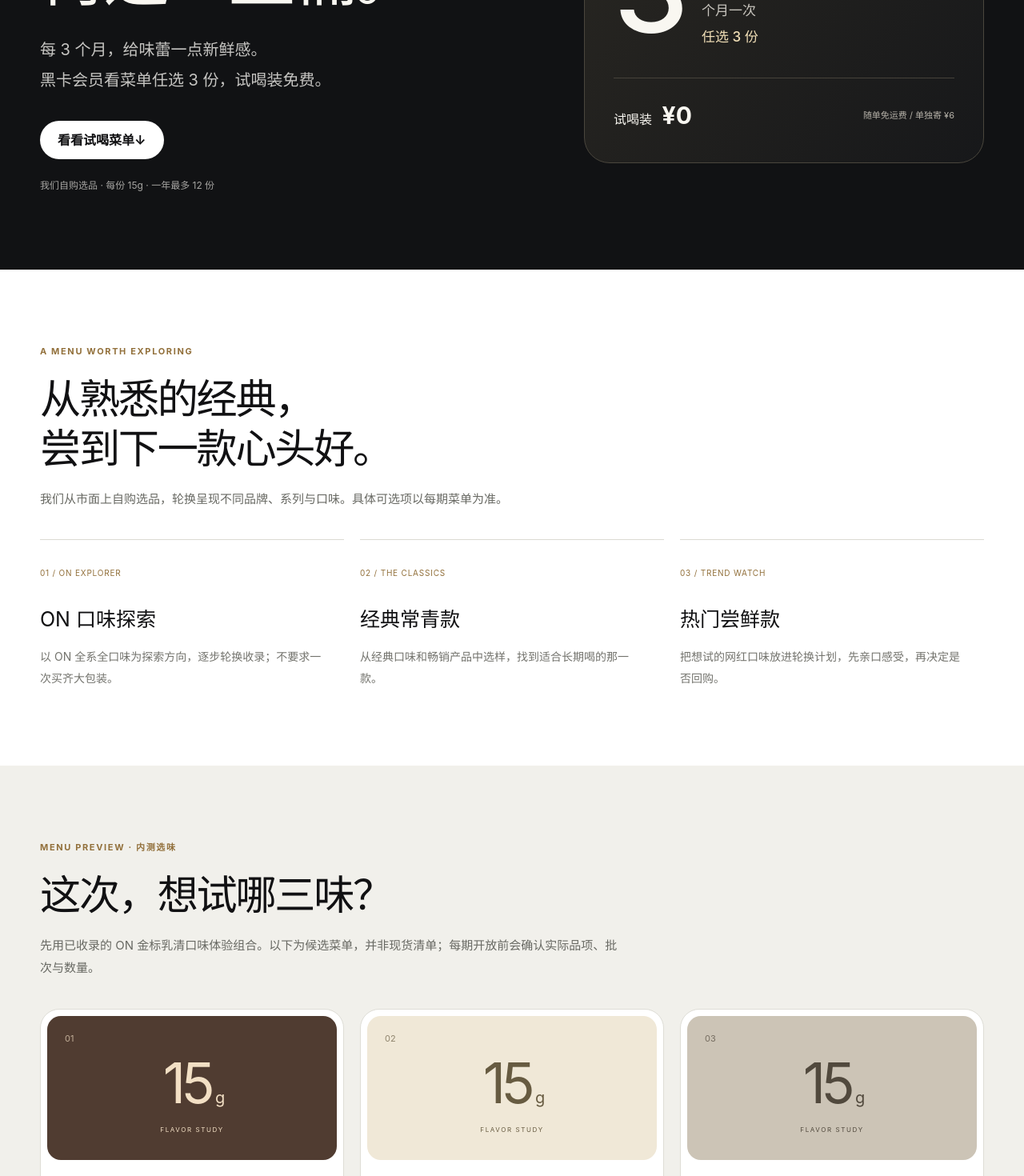
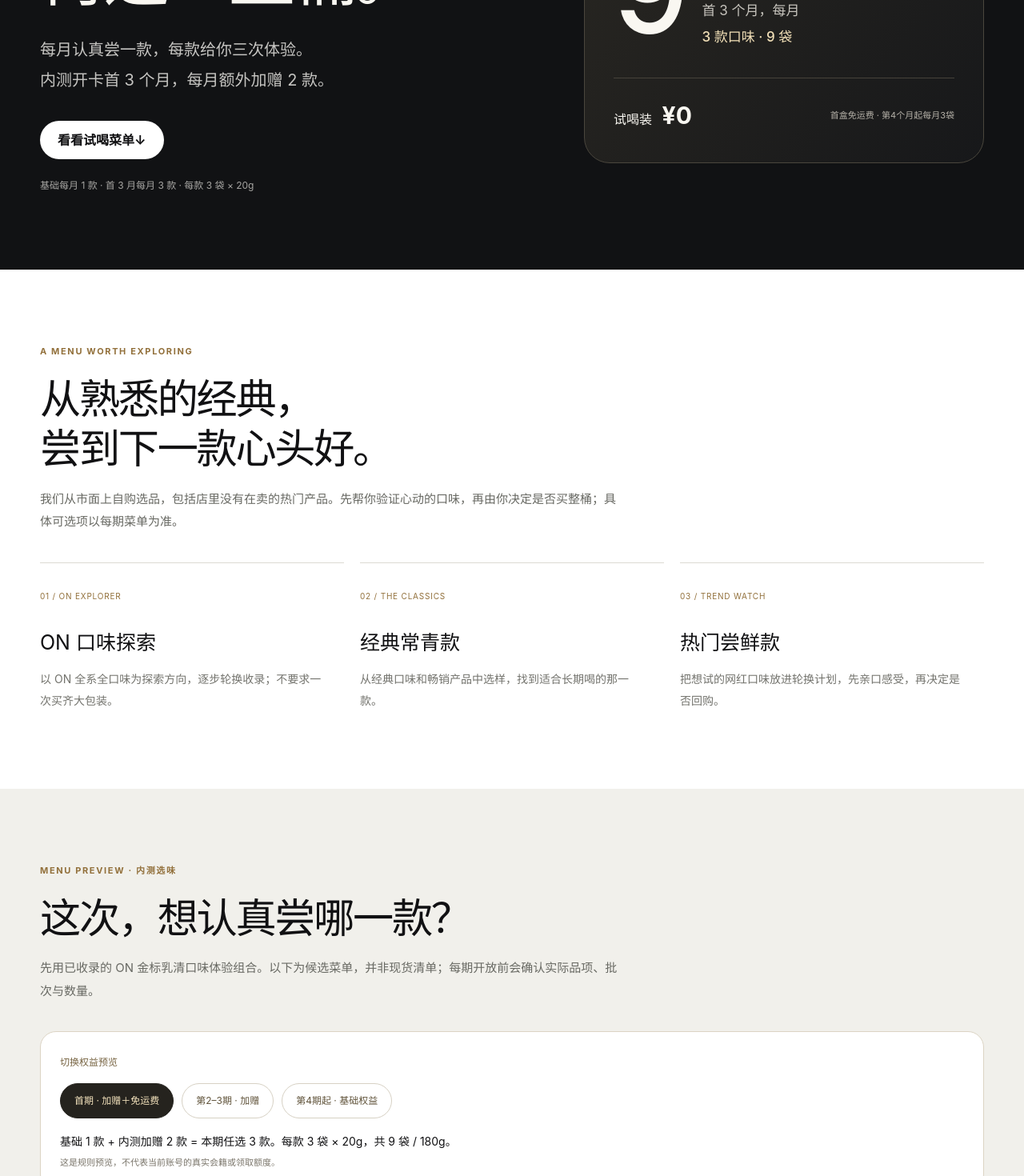
Before and after one commit to melolaw1999/spnc-website, a Next.js app: page /membership/tasting in a window 1280 px wide. Shown: the part 440-1910 px from the top of the page at 80% size. Built offline with nearby package versions, Linux system fonts and the light colour scheme; no server answers.

Commit message:
定稿黑卡月度试喝基础权益与首三期开卡加赠

```diff
--- a/src/app/membership/account/page.tsx
+++ b/src/app/membership/account/page.tsx
@@ -31,7 +31,7 @@ export default function MembershipAccountPage() {
           <article><span>会籍剩余</span><strong>365<small>天</small></strong><p>2027年8月2日到期</p></article>
         </div>
 
-        <section className={styles.accountTasting}><div><span>BLACK CARD · TASTING ROOM</span><h2>这一期，尝点新口味。</h2><p>每 3 个月任选 3 份，每份 15g，试喝装免费。随单免运费，单独寄 ¥6。</p><small>当前为内测菜单体验，领取资格与实物库存尚未开放。</small></div><Link className={styles.primaryButton} href="/membership/tasting">进入口味试饮室 →</Link></section>
+        <section className={styles.accountTasting}><div><span>BLACK CARD · TASTING ROOM</span><h2>这一期，尝点新口味。</h2><p>基础每月 1 款，每款 3 袋 × 20g。首次开卡前 3 期每期加赠 2 款，共 9 袋；第 4 期起每月 3 袋。首盒免运费。</p><small>当前为内测菜单体验，领取资格与实物库存尚未开放。</small></div><Link className={styles.primaryButton} href="/membership/tasting">进入口味试饮室 →</Link></section>
 
         <div className={styles.accountGrid}>
           <section className={styles.activityPanel}>
--- a/src/app/membership/page.tsx
+++ b/src/app/membership/page.tsx
@@ -19,7 +19,7 @@ export default function MembershipPage() {
         <div className={styles.heroCopy}>
           <p className={styles.kicker}>SPNC BLACK MEMBERSHIP</p>
           <h1>每一次长期选择，<br />都有回报。</h1>
-          <p className={styles.heroLead}>¥299 / 年。指定商品享未税实付金额 2% 返利，再加每 3 个月任选 3 份免费口味试喝装。</p>
+          <p className={styles.heroLead}>¥299 / 年。指定商品享未税实付金额 2% 返利，每月免费选 1 款口味，每款 3 袋；内测开卡首 3 个月，每月加赠 2 款。</p>
           <div className={styles.heroActions}><Link className={styles.primaryButton} href="/membership/activate">已有CDKEY，立即开卡</Link><Link className={styles.textButton} href="/membership/account">预览会员中心 <span>→</span></Link></div>
           <div className={styles.heroFinePrint}>会员服务于淘宝店铺购买 · 从成功兑换日起365天有效</div>
         </div>
@@ -32,13 +32,13 @@ export default function MembershipPage() {
         <header className={styles.sectionHeader}><span>MEMBERSHIP BENEFITS</span><h2>长期有回报，尝新有期待。</h2></header>
         <div className={styles.benefitGrid}>
           <article><small>01</small><strong>2%</strong><h3>指定商品返利</h3><p>按规则剔除对应税费，以未税实付金额计算。</p></article>
-          <article><small>02</small><strong>3<em>份 / 期</em></strong><h3>免费口味试喝</h3><p>每 3 个月任选 3 份，每份 15g。一年 4 期，最多 12 份；随单免运费，单独寄 ¥6。</p></article>
+          <article><small>02</small><strong>9<em>袋 / 加赠期</em></strong><h3>口味体验，开卡加赠</h3><p>基础每月 1 款 × 3 袋 × 20g；首 3 个月每月加赠 2 款，共 9 袋。第 4 个月起每月 3 袋。</p></article>
           <article><small>03</small><strong>15<em>th</em></strong><h3>按月兑现返利</h3><p>每月1日核对上月订单，审核通过的返利于每月15日通过企业支付宝集中发放。</p></article>
         </div>
       </div>
     </section>
 
-    <section className={styles.tastingSection}><div className={`container ${styles.tastingFeature}`}><div><span>BLACK CARD · TASTING ROOM</span><h2>先尝一口，<br />再选一整桶。</h2><p>我们自购市面上的经典、畅销与热门口味，把 ON 全系全口味逐步加入探索菜单。每期轮换，按自己的喜好选三味。</p><Link className={styles.lightButton} href="/membership/tasting">看看试喝菜单 →</Link><small>内测菜单预览 · 实际品项以当期采购与可领取库存为准</small></div><div className={styles.tastingFeatureValue}><span>每 3 个月</span><strong>3<em>份</em></strong><b>试喝装 ¥0</b><p>随店铺订单寄免运费<br />单独寄送 ¥6 运费</p></div></div></section>
+    <section className={styles.tastingSection}><div className={`container ${styles.tastingFeature}`}><div><span>BLACK CARD · TASTING ROOM</span><h2>先尝一口，<br />再选一整桶。</h2><p>我们自购市面上的经典、畅销与热门口味，把 ON 全系全口味逐步加入探索菜单。包括我们没有在卖的产品，每月按自己的喜好选味，每款分三次体验。</p><Link className={styles.lightButton} href="/membership/tasting">看看试喝菜单 →</Link><small>首 3 期加赠是否延续另行公告 · 内测菜单以实际采购与可领取库存为准</small></div><div className={styles.tastingFeatureValue}><span>开卡首 3 个月，每月</span><strong>3<em>款 × 3 袋</em></strong><b>试喝装 ¥0 · 首盒免运费</b><p>第 4 个月起，每月 1 款 × 3 袋<br />后续随单免运费，单独寄 ¥6</p></div></div></section>
 
     <section className={styles.calculationSection}>
       <div className={`container ${styles.calculationGrid}`}>
--- a/src/app/membership/tasting/page.tsx
+++ b/src/app/membership/tasting/page.tsx
@@ -11,19 +11,21 @@ export default function TastingPage() {
   return <main className={membershipStyles.membershipPage}>
     <MembershipPreviewNav current="/membership/tasting" />
     <section className={styles.hero}><div className={`container ${styles.heroGrid}`}>
-      <div><span className={styles.eyebrow}>BLACK CARD · TASTING ROOM</span><h1>先尝一口，<br />再选一整桶。</h1><p className={styles.lead}>每 3 个月，给味蕾一点新鲜感。<br />黑卡会员看菜单任选 3 份，试喝装免费。</p><a className={membershipStyles.lightButton} href="#tasting-menu">看看试喝菜单 <span>↓</span></a><p className={styles.heroNote}>我们自购选品 · 每份 15g · 一年最多 12 份</p></div>
-      <div className={styles.heroNumbers}><span>YOUR QUARTERLY TREAT</span><div><strong>3</strong><p>个月一次<br /><b>任选 3 份</b></p></div><footer><span>试喝装 <b>¥0</b></span><small>随单免运费 / 单独寄 ¥6</small></footer></div>
+      <div><span className={styles.eyebrow}>BLACK CARD · TASTING ROOM</span><h1>先尝一口，<br />再选一整桶。</h1><p className={styles.lead}>每月认真尝一款，每款给你三次体验。<br />内测开卡首 3 个月，每月额外加赠 2 款。</p><a className={membershipStyles.lightButton} href="#tasting-menu">看看试喝菜单 <span>↓</span></a><p className={styles.heroNote}>基础每月 1 款 · 首 3 月每月 3 款 · 每款 3 袋 × 20g</p></div>
+      <div className={styles.heroNumbers}><span>YOUR FIRST THREE MONTHS</span><div><strong>9</strong><p>首 3 个月，每月<br /><b>3 款口味 · 9 袋</b></p></div><footer><span>试喝装 <b>¥0</b></span><small>首盒免运费 · 第4个月起每月3袋</small></footer></div>
     </div></section>
-    <section className={styles.section}><div className="container"><header className={styles.heading}><span className={styles.eyebrow}>A MENU WORTH EXPLORING</span><h2>从熟悉的经典，<br />尝到下一款心头好。</h2><p>我们从市面上自购选品，轮换呈现不同品牌、系列与口味。具体可选项以每期菜单为准。</p></header>
+    <section className={styles.section}><div className="container"><header className={styles.heading}><span className={styles.eyebrow}>A MENU WORTH EXPLORING</span><h2>从熟悉的经典，<br />尝到下一款心头好。</h2><p>我们从市面上自购选品，包括店里没有在卖的热门产品。先帮你验证心动的口味，再由你决定是否买整桶；具体可选项以每期菜单为准。</p></header>
       <div className={styles.collectionGrid}><article><span>01 / ON EXPLORER</span><h3>ON 口味探索</h3><p>以 ON 全系全口味为探索方向，逐步轮换收录；不要求一次买齐大包装。</p></article><article><span>02 / THE CLASSICS</span><h3>经典常青款</h3><p>从经典口味和畅销产品中选样，找到适合长期喝的那一款。</p></article><article><span>03 / TREND WATCH</span><h3>热门尝鲜款</h3><p>把想试的网红口味放进轮换计划，先亲口感受，再决定是否回购。</p></article></div>
     </div></section>
-    <section id="tasting-menu" className={styles.menuSection}><div className="container"><header className={styles.heading}><span className={styles.eyebrow}>MENU PREVIEW · 内测选味</span><h2>这次，想试哪三味？</h2><p>先用已收录的 ON 金标乳清口味体验组合。以下为候选菜单，并非现货清单；每期开放前会确认实际品项、批次与数量。</p></header><TastingMenuPreview /></div></section>
+    <section id="tasting-menu" className={styles.menuSection}><div className="container"><header className={styles.heading}><span className={styles.eyebrow}>MENU PREVIEW · 内测选味</span><h2>这次，想认真尝哪一款？</h2><p>先用已收录的 ON 金标乳清口味体验组合。以下为候选菜单，并非现货清单；每期开放前会确认实际品项、批次与数量。</p></header><TastingMenuPreview /></div></section>
     <section className={styles.section}><div className={`container ${styles.rulesGrid}`}><header className={styles.heading}><span className={styles.eyebrow}>GOOD TO KNOW</span><h2>小份尝新，<br />规则也简单。</h2><Link className={membershipStyles.textButton} href="/membership">查看全部黑卡权益 →</Link></header><div className={styles.rules}>
-      <article><h3>每 3 个月一次，从开卡日算起</h3><p>每个 365 天会籍年度共 4 期：开卡当日及满 3、6、9 个日历月各开放一期。每期可领取 1 次、任选 3 款不同口味，每款 1 份；首期无需等满 3 个月。</p></article>
-      <article><h3>3 份免费，寄送方式自己选</h3><p>每份 15g，为口味体验份量。与同一会员的店铺实物订单合并寄送，免试喝装运费；单独寄送收取 ¥6 运费，每期合并为一个包裹，仅寄中国大陆。</p></article>
-      <article><h3>当期选，当期领</h3><p>须在会籍有效期内领取；本期资格在下一期开始时失效，末期至会籍到期日截止。不累积、不折现、不转赠，续费按新的会籍年度重新计算。</p></article>
+      <article><h3>基础权益：每月 1 款，每款 3 袋</h3><p>每个 365 天会籍年度共 12 期，开卡当日开放首期，之后每满一个日历月开放下一期。基础每期任选 1 款口味，每款 3 袋，每袋 20g；每款合计 60g，分三次认真体验。</p></article>
+      <article><h3>内测加赠：首次开卡的前 3 期，每期再加 2 款</h3><p>参与本轮内测的新会员，第 1–3 期均为基础 1 款 + 加赠 2 款，即每期任选 3 款、共 9 袋 / 180g。第 4 期起恢复每期 1 款、3 袋。加赠是否延续另行公告；已确认的首 3 期加赠不受后续调整影响，续费不自动重复享受开卡加赠。</p></article>
+      <article><h3>试喝免费，首盒也免运费</h3><p>首次开卡的首期试喝盒独立寄送免运费，无需先买整桶。后续随同一会员的店铺实物订单寄送免试喝装运费，单独寄送每个包裹收取 ¥6 运费，仅寄中国大陆。开卡礼由首期加赠和首盒免运费组成，不再叠加一套重复试喝礼。</p></article>
+      <article><h3>不用赶着领，可以合并寄送</h3><p>当年度未使用的额度可在会籍有效期内累计、合并寄送，不折现、不转赠，到期失效。加赠按额度所属期计算，合并寄送不重复增加额度；续费开启新会籍年度，基础权益继续按月发放。</p></article>
+      <article><h3>同一个口味，给自己三次机会</h3><p>建议分几天、按平时习惯的比例与喝法重复体验，看看是否愿意长期喝。也可以尝试冰水、常温水或牛奶，记下更喜欢的搭配；冲泡比例以对应产品说明为准，不强制完成评价或购买整桶。</p></article>
       <article><h3>菜单轮换，缺货先沟通</h3><p>ON 全系全口味为逐步收录计划，并非每期全部在列。以当期实际菜单为准；选中口味缺货时可改选，未经确认不替换。因我们缺货导致整期无法领取的，保留该期补领资格。</p></article>
-      <article><h3>每份都要知道自己在喝什么</h3><p>领取前展示实际产品的配料、过敏原、批次及效期信息。含乳等致敏成分的产品，请按实际标签判断；分装试喝会明确标注，不作为品牌原厂试用装宣传。15g 仅用于品尝，不等同于产品建议食用量。</p></article>
+      <article><h3>每份都要知道自己在喝什么</h3><p>领取前展示实际产品的配料、过敏原、批次及效期信息。含乳等致敏成分的产品，请按实际标签判断；分装试喝会明确标注，不作为品牌原厂试用装宣传。20g 仅用于品尝，不等同于产品建议食用量。</p></article>
     </div></div></section>
   </main>;
 }
--- a/src/app/membership/tasting/tasting.module.css
+++ b/src/app/membership/tasting/tasting.module.css
@@ -29,10 +29,17 @@
 .menuCard.selected { border-color: #97743d; box-shadow: 0 0 0 2px #97743d; }
 .menuCard:disabled { opacity: .5; cursor: not-allowed; }
 .menuCard:focus-visible, .selectionTotal button:focus-visible { outline: 3px solid #0878df; outline-offset: 4px; }
+.periodPreview { padding: 24px; margin-bottom: 28px; background: #fff; border: 1px solid #dcd4c4; border-radius: 20px; }
+.periodPreview > span { font-size: 12px; color: #776442; }
+.periodPreview > div { display: flex; gap: 10px; flex-wrap: wrap; margin: 16px 0; }
+.periodPreview button { border: 1px solid #d7d1c4; border-radius: 24px; padding: 12px 17px; background: #fff; color: #61543b; font-size: 12px; cursor: pointer; }
+.periodPreview button[aria-pressed="true"] { background: #25231e; color: #f5e4be; border-color: #25231e; }
+.periodPreview p { font-size: 14px; line-height: 1.8; }
+.periodPreview small { font-size: 11px; color: #7b766b; }
 .flavorTile { position: relative; display: grid; align-content: center; height: 180px; padding: 24px; overflow: hidden; border-radius: 17px; }
 .flavorTile > span { position: absolute; top: 20px; left: 22px; font-size: 11px; opacity: .7; }
 .flavorTile > b { text-align: center; font-size: 70px; font-weight: 400; letter-spacing: -.07em; }
-.flavorTile small { font-size: 20px; padding-left: 5px; }
+.flavorTile small { font-size: 20px; padding-left: 5px; letter-spacing: 0; }
 .flavorTile i { font-size: 8px; letter-spacing: .2em; font-style: normal; text-align: center; }
 .cocoa { background: #503c31; color: #f2dfc4; }
 .vanilla { background: #f0e8d7; color: #675b41; }
--- a/src/components/membership/TastingMenuPreview.tsx
+++ b/src/components/membership/TastingMenuPreview.tsx
@@ -1,27 +1,36 @@
 "use client";
 
 import { useState } from "react";
-import { tastingBenefit, tastingPreviewMenu, toggleTastingSelection } from "@/lib/membership-tasting";
+import { tastingAllowance, tastingBenefit, tastingPreviewMenu, toggleTastingSelection } from "@/lib/membership-tasting";
 import styles from "@/app/membership/tasting/tasting.module.css";
 
 export function TastingMenuPreview() {
   const [selected, setSelected] = useState<string[]>([]);
   const [shipping, setShipping] = useState<"with-order" | "separate">("with-order");
   const [notice, setNotice] = useState("");
+  const [periodIndex, setPeriodIndex] = useState(0);
+  const allowance = tastingAllowance(periodIndex);
+  const shippingYuan = shipping === "separate" && !allowance.freeStandaloneShipping ? tastingBenefit.standaloneShippingYuan : 0;
+  function changePeriod(index: number) {
+    setPeriodIndex(index);
+    setSelected((current) => current.slice(0, tastingAllowance(index).flavors));
+    setNotice("");
+  }
   const names = tastingPreviewMenu.filter((item) => selected.includes(item.id)).map((item) => item.name);
   return <div>
+    <div className={styles.periodPreview}><span>切换权益预览</span><div>{[[0, "首期 · 加赠＋免运费"], [1, "第2–3期 · 加赠"], [3, "第4期起 · 基础权益"]].map(([index, label]) => <button key={index} type="button" aria-pressed={periodIndex === index} onClick={() => changePeriod(Number(index))}>{label}</button>)}</div><p>{allowance.bonusFlavors ? "基础 1 款 + 内测加赠 2 款 = 本期任选 3 款" : "基础权益：本期任选 1 款"}。每款 3 袋 × 20g，共 {allowance.bags} 袋 / {allowance.grams}g。</p><small>这是规则预览，不代表当前账号的真实会籍或领取额度。</small></div>
     <div className={styles.menuGrid}>{tastingPreviewMenu.map((item, index) => {
       const active = selected.includes(item.id);
-      const full = selected.length >= tastingBenefit.portions;
-      return <button key={item.id} type="button" className={`${styles.menuCard} ${active ? styles.selected : ""}`} aria-pressed={active} disabled={full && !active} onClick={() => { setSelected(toggleTastingSelection(selected, item.id)); setNotice(""); }}>
-        <div className={`${styles.flavorTile} ${styles[item.tone]}`} aria-hidden="true"><span>0{index + 1}</span><b>15<small>g</small></b><i>FLAVOR STUDY</i></div>
-        <div className={styles.menuCardCopy}><small>ON 金标乳清 · {item.family}</small><h3>{item.name}</h3><p>菜单候选 · 待确认批次</p><span>{active ? "已选 ✓" : "加入试喝组合 +"}</span></div>
+      const full = selected.length >= allowance.flavors;
+      return <button key={item.id} type="button" className={`${styles.menuCard} ${active ? styles.selected : ""}`} aria-pressed={active} disabled={full && !active} onClick={() => { setSelected(toggleTastingSelection(selected, item.id, allowance.flavors)); setNotice(""); }}>
+        <div className={`${styles.flavorTile} ${styles[item.tone]}`} aria-hidden="true"><span>0{index + 1}</span><b>{tastingBenefit.gramsPerBag}<small>g × 3</small></b><i>THREE MOMENTS, ONE FLAVOR</i></div>
+        <div className={styles.menuCardCopy}><small>ON 金标乳清 · {item.family}</small><h3>{item.name}</h3><p>每款 3 袋 · 候选口味，待确认批次</p><span>{active ? "已选 ✓" : "选择这个口味 +"}</span></div>
       </button>;
     })}</div>
     <div className={styles.selectionPanel}>
-      <div><span className={styles.eyebrow}>YOUR FLAVOR FLIGHT</span><h3>你的三味组合</h3><p aria-live="polite">已选 {selected.length} / {tastingBenefit.portions} 份{names.length ? `：${names.join("、")}` : "，选三款想尝的口味。"}</p></div>
-      <fieldset className={styles.shippingChoices}><legend>寄送方式</legend><label><input type="radio" name="tasting-shipping" checked={shipping === "with-order"} onChange={() => setShipping("with-order")} />随店铺订单寄 · 免运费</label><label><input type="radio" name="tasting-shipping" checked={shipping === "separate"} onChange={() => setShipping("separate")} />单独寄送 · ¥6 运费</label></fieldset>
-      <div className={styles.selectionTotal}><span>试喝装 ¥0 + 运费 ¥{shipping === "separate" ? tastingBenefit.standaloneShippingYuan : 0}</span><strong>¥{shipping === "separate" ? tastingBenefit.standaloneShippingYuan : 0}</strong><button type="button" disabled={selected.length !== tastingBenefit.portions} onClick={() => setNotice(`组合已预览：${names.join("、")}。当前为内测选味体验，未提交领取、未扣减权益，也不会产生费用。`)}>预览我的组合</button></div>
+      <div><span className={styles.eyebrow}>YOUR FLAVOR FLIGHT</span><h3>你的试喝组合</h3><p aria-live="polite">已选 {selected.length} / {allowance.flavors} 款，共 {selected.length * tastingBenefit.bagsPerFlavor} 袋{names.length ? `：${names.join("、")}` : "，选一个想认真了解的口味。"}</p></div>
+      <fieldset className={styles.shippingChoices}><legend>寄送方式</legend><label><input type="radio" name="tasting-shipping" checked={shipping === "with-order"} onChange={() => setShipping("with-order")} />随店铺订单寄 · 免运费</label><label><input type="radio" name="tasting-shipping" checked={shipping === "separate"} onChange={() => setShipping("separate")} />{allowance.freeStandaloneShipping ? "单独寄送 · 首盒免运费" : "单独寄送 · ¥6 运费"}</label></fieldset>
+      <div className={styles.selectionTotal}><span>试喝装 ¥0 + 运费 ¥{shippingYuan}</span><strong>¥{shippingYuan}</strong><button type="button" disabled={selected.length !== allowance.flavors} onClick={() => setNotice(`组合已预览：${names.join("、")}，每款 3 袋，共 ${allowance.bags} 袋。当前为内测选味体验，未提交领取、未扣减权益，也不会产生费用。`)}>预览我的组合</button></div>
       <p className={styles.previewNote}>内测菜单仅用于体验选味；实际采购、批次和可领取库存确认后开放领取。本页不收款、不生成发货订单。</p>
       {notice && <p className={styles.feedback} role="status">{notice}</p>}
     </div>
--- a/src/lib/membership-tasting.ts
+++ b/src/lib/membership-tasting.ts
@@ -1,11 +1,25 @@
 export const tastingBenefit = {
-  intervalMonths: 3,
-  portions: 3,
-  gramsPerPortion: 15,
+  intervalMonths: 1,
+  baseFlavors: 1,
+  bonusFlavors: 2,
+  introRounds: 3,
+  bagsPerFlavor: 3,
+  gramsPerBag: 20,
   priceYuan: 0,
-  yearlyRounds: 4,
+  yearlyRounds: 12,
   standaloneShippingYuan: 6,
 } as const;
+
+// 仅表达内测预览规则；真实额度必须由服务器核验会籍和领取记录。
+export function tastingAllowance(periodIndex: number, introductoryOffer = true) {
+  if (!Number.isInteger(periodIndex) || periodIndex < 0 || periodIndex >= tastingBenefit.yearlyRounds) {
+    throw new Error("会籍期数必须在 0–11 之间。");
+  }
+  const bonusFlavors = introductoryOffer && periodIndex < tastingBenefit.introRounds ? tastingBenefit.bonusFlavors : 0;
+  const flavors = tastingBenefit.baseFlavors + bonusFlavors;
+  const bags = flavors * tastingBenefit.bagsPerFlavor;
+  return { flavors, bonusFlavors, bags, grams: bags * tastingBenefit.gramsPerBag, freeStandaloneShipping: introductoryOffer && periodIndex === 0 };
+}
 
 // 来自官网已核实的 ON 金标乳清口味资料。候选菜单不代表已采购或可发货库存。
 export const tastingPreviewMenu = [
@@ -17,9 +31,9 @@ export const tastingPreviewMenu = [
   { id: "mocha-cappuccino", name: "摩卡卡布奇诺", family: "咖啡风味", tone: "coffee" },
 ] as const;
 
-export function toggleTastingSelection(selected: readonly string[], id: string) {
+export function toggleTastingSelection(selected: readonly string[], id: string, limit: number = tastingBenefit.baseFlavors) {
   if (!tastingPreviewMenu.some((item) => item.id === id)) return [...selected];
   if (selected.includes(id)) return selected.filter((item) => item !== id);
-  if (selected.length >= tastingBenefit.portions) return [...selected];
+  if (selected.length >= limit) return [...selected];
   return [...selected, id];
 }
```
Also changed, not shown: 2 other files (tests, documents, lock files or other folders).
